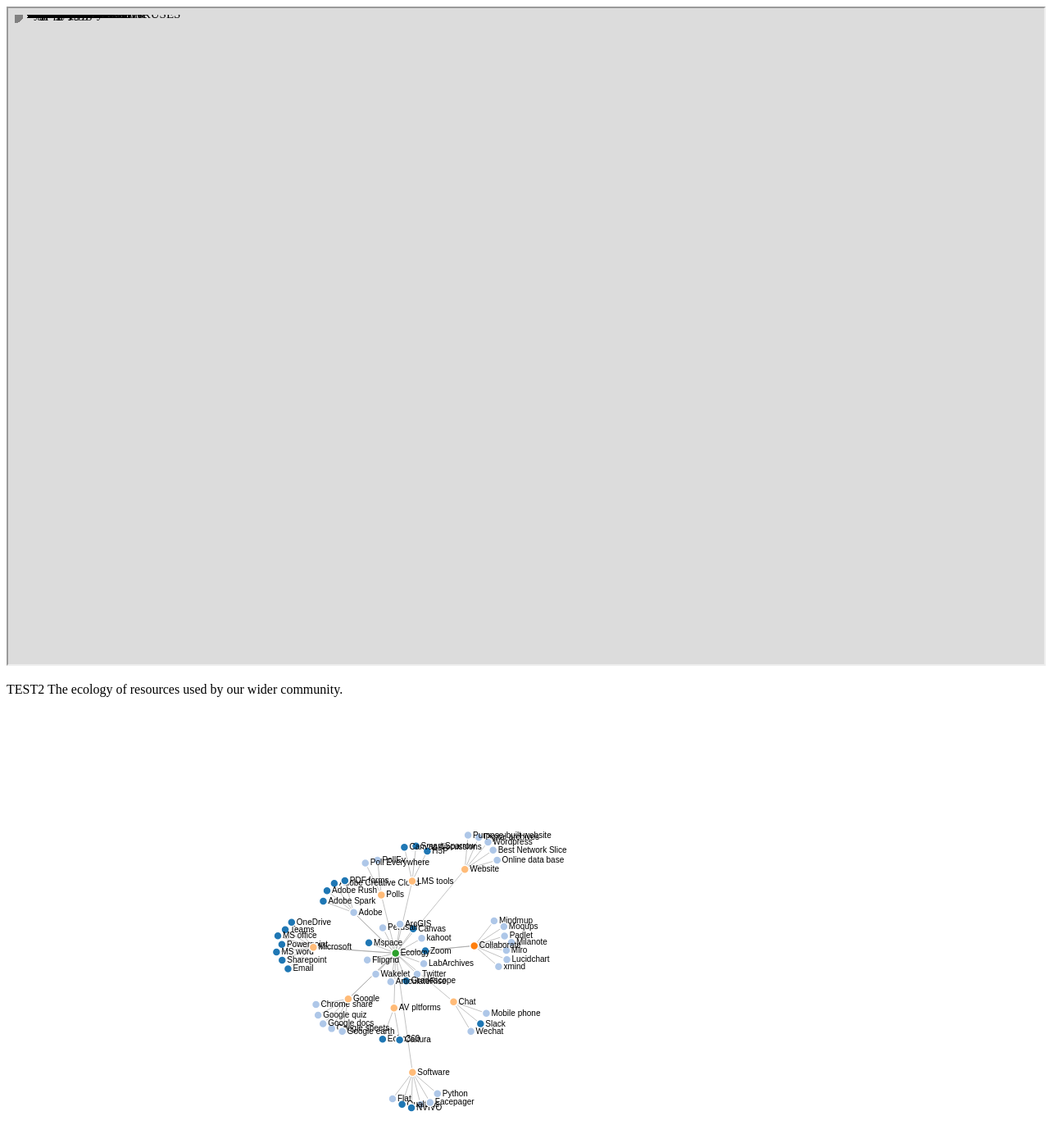
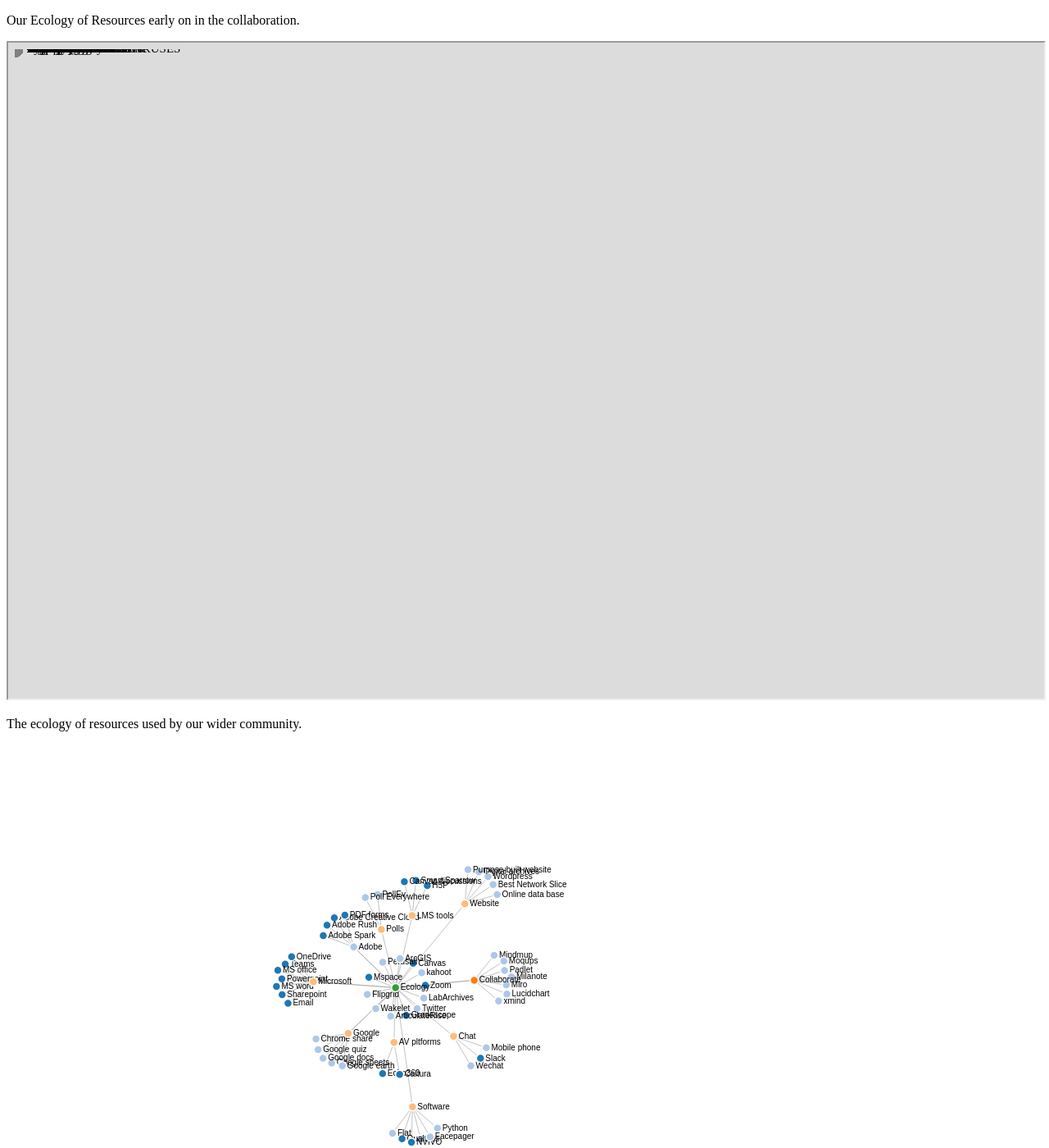
Before and after one commit to KristalSpreadborough/CanvasEcology, a Jekyll site: the page index.html, which Jekyll copies as it is, in a window 1280 px wide and 1400 px high. Shown: the whole window at 82% size. Built offline with Jekyll 4.4.1, drawn with Linux system fonts in a browser that asks for light colours.

Commit message:
Update index.html

```diff
--- a/index.html
+++ b/index.html
@@ -19,10 +19,12 @@ text {
 </style>
 <title>Ecology of Resources</title>
 
+<p>Our Ecology of Resources early on in the collaboration.</p>
+
 <iframe src="collabdynv0.2" width="100%" height="800"></iframe>
 
 
-<p>TEST2 The ecology of resources used by our wider community.</p>
+<p>The ecology of resources used by our wider community.</p>
 
 <svg width="960" height="600"></svg>
 <script src="https://d3js.org/d3.v4.min.js"></script>
```
